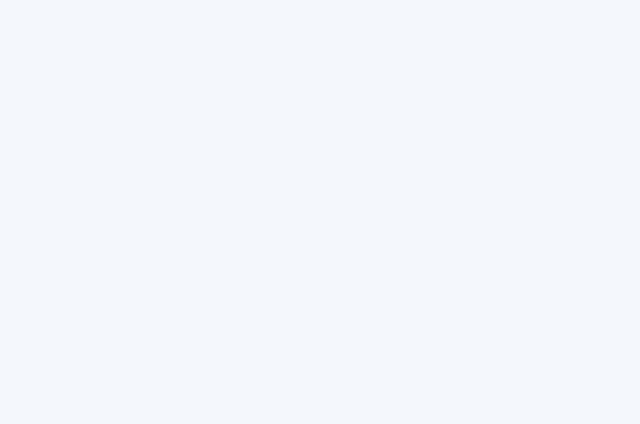
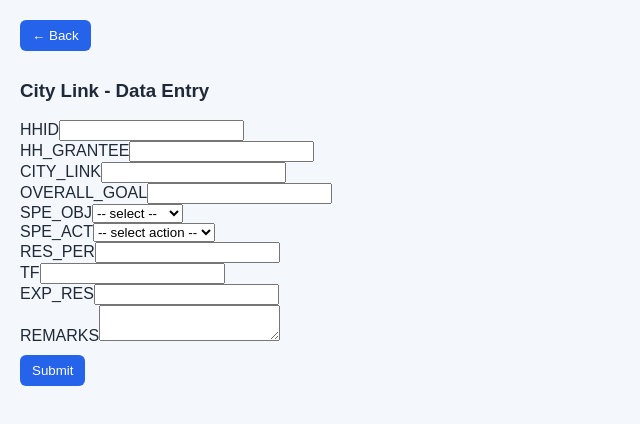
Before and after one commit to Andrei12388/spreadsheet_reactform2026, a React (Vite) app: page /citylink in a window 1280 px wide. Before the commit this address had no page. Shown: the top 424 px of the page, without its empty margins (0-640 px from the left). Built offline with nearby package versions, Linux system fonts and the light colour scheme.

Commit message:
added new forM

```diff
--- a/src/App.jsx
+++ b/src/App.jsx
@@ -2,6 +2,7 @@ import { Routes, Route } from "react-router-dom"
 import Menu from "./Menu.jsx"
 import Form from "./Form.jsx"
 import Setting from "./Setting.jsx"
+import CityLinkForm from "./CityLinkForm.jsx"
 
 function App() {
   return (
@@ -11,6 +12,7 @@ function App() {
 
       {/* Main App page */}
       <Route path="/form" element={<Form />} />
+      <Route path="/citylink" element={<CityLinkForm />} />
        <Route path="/setting" element={<Setting />} />
     </Routes>
   )
--- /dev/null
+++ b/src/CityLinkForm.jsx
@@ -0,0 +1,152 @@
+import { useState } from "react";
+import { useLocation, useNavigate } from "react-router-dom";
+
+export default function CityLinkForm() {
+  const location = useLocation();
+  const navigate = useNavigate();
+
+  const API_URL =
+    "https://script.google.com/macros/s/AKfycbysXQn2HtAnUpqKEjU2l-2XhYqZxdrIk2J1o0YwsQQPlcFQdQhoC7uISMLfTpV_JmU3Cg/exec";
+
+  const [formData, setFormData] = useState({
+    HHID: "",
+    HH_GRANTEE: "",
+    CITY_LINK: "",
+    OVERALL_GOAL: "",
+    SPE_OBJ: "",
+    SPE_ACT: "",
+    RES_PER: "",
+    TF: "",
+    EXP_RES: "",
+    REMARKS: "",
+  });
+
+  const [message, setMessage] = useState("");
+  const [loading, setLoading] = useState(false);
+
+  function handleChange(e) {
+    const { name, value } = e.target;
+    setFormData(d => ({ ...d, [name]: value }));
+  }
+
+  async function handleSubmit(e) {
+    e.preventDefault();
+    if (!API_URL) return setMessage("No API URL configured");
+
+    if (!formData.HHID) return setMessage("HHID is required");
+
+    setLoading(true);
+    setMessage("");
+
+    try {
+      const res = await fetch(API_URL, {
+        method: "POST",
+        headers: { "Content-Type": "application/json" },
+        body: JSON.stringify({ action: "add", data: formData }),
+      });
+
+      const result = await res.json();
+      if (result.status === "success") {
+        setMessage("Submitted successfully");
+        setFormData({
+          HHID: "",
+          HH_GRANTEE: "",
+          CITY_LINK: "",
+          OVERALL_GOAL: "",
+          SPE_OBJ: "",
+          SPE_ACT: "",
+          RES_PER: "",
+          TF: "",
+          EXP_RES: "",
+          REMARKS: "",
+        });
+      } else {
+        setMessage(result.message || "Submission failed");
+      }
+    } catch (err) {
+      console.error(err);
+      setMessage("Network or server error");
+    }
+
+    setLoading(false);
+  }
+
+  return (
+    <div style={{ padding: 20 }}>
+      <button onClick={() => navigate(-1)} style={{ marginBottom: 10 }}>
+        ← Back
+      </button>
+
+      <h3>City Link - Data Entry</h3>
+
+      <form onSubmit={handleSubmit}>
+        <div>
+          <label>HHID</label>
+          <input name="HHID" value={formData.HHID} onChange={handleChange} />
+        </div>
+
+        <div>
+          <label>HH_GRANTEE</label>
+          <input name="HH_GRANTEE" value={formData.HH_GRANTEE} onChange={handleChange} />
+        </div>
+
+        <div>
+          <label>CITY_LINK</label>
+          <input name="CITY_LINK" value={formData.CITY_LINK} onChange={handleChange} />
+        </div>
+
+        <div>
+          <label>OVERALL_GOAL</label>
+          <input name="OVERALL_GOAL" value={formData.OVERALL_GOAL} onChange={handleChange} />
+        </div>
+
+        <div>
+          <label>SPE_OBJ</label>
+          <select name="SPE_OBJ" value={formData.SPE_OBJ} onChange={handleChange}>
+            <option value="">-- select --</option>
+            <option value="OBJ_A">Objective A</option>
+            <option value="OBJ_B">Objective B</option>
+            <option value="OBJ_C">Objective C</option>
+          </select>
+        </div>
+
+        <div>
+          <label>SPE_ACT</label>
+          <select name="SPE_ACT" value={formData.SPE_ACT} onChange={handleChange}>
+            <option value="">-- select action --</option>
+            <option value="ACT_1">Action 1</option>
+            <option value="ACT_2">Action 2</option>
+            <option value="ACT_3">Action 3</option>
+          </select>
+        </div>
+
+        <div>
+          <label>RES_PER</label>
+          <input name="RES_PER" value={formData.RES_PER} onChange={handleChange} />
+        </div>
+
+        <div>
+          <label>TF</label>
+          <input name="TF" value={formData.TF} onChange={handleChange} />
+        </div>
+
+        <div>
+          <label>EXP_RES</label>
+          <input name="EXP_RES" value={formData.EXP_RES} onChange={handleChange} />
+        </div>
+
+        <div>
+          <label>REMARKS</label>
+          <textarea name="REMARKS" value={formData.REMARKS} onChange={handleChange} />
+        </div>
+
+        <div style={{ marginTop: 10 }}>
+          <button type="submit" disabled={loading}>
+            {loading ? "Submitting..." : "Submit"}
+          </button>
+          <span style={{ marginLeft: 10 }}>{message}</span>
+        </div>
+      </form>
+    </div>
+  );
+}
--- a/src/Menu.jsx
+++ b/src/Menu.jsx
@@ -2,17 +2,11 @@ import { useEffect, useState } from "react";
 import { useNavigate } from "react-router-dom";
 
 function Menu() {
-  const API_URL_MILING =
-    "https://script.google.com/macros/s/AKfycbyhvp4QYamq0xhSA6ZdwvOTsnaAbfKl8sw6J_RjGGE00O4yHJCTvhUe1tfUT2MR7A78yA/exec";
-
-  const API_URL_DISTRICT4 =
-    "https://script.google.com/macros/s/AKfycbxgjvQUYNBY5tCfufH2RV03dw9Nr6juE1Ks3uefXuYrkcH2D7mjPDHy9LCSm7IITivR/exec";
-
-  const API_URL_DISTRICT3 =
-    "https://script.google.com/macros/s/AKfycbzHDKXz0VW0S5XQp29iXCuWItPXPmF-X-9rDlNHPnikVYi0WMKKatgcXRi6fivYBWQJgQ/exec";
-
-  const API_URL_HOLYSPIRIT =
-    "https://script.google.com/macros/s/AKfycbxkYOjPjlKvQxPMZg3aSnw1CZV4yDdP0eI42_C-Rwjgg75UokVS8s2b6AeEvSZ4ZMNuAA/exec";
+  // Proxy paths (dev server proxies these to the real Google Apps Script endpoints)
+  const API_URL_MILING = "/api/miling";
+  const API_URL_DISTRICT4 = "/api/district4";
+  const API_URL_DISTRICT3 = "/api/district3";
+  const API_URL_HOLYSPIRIT = "/api/holyspirit";
 
   const navigate = useNavigate();
 
@@ -130,6 +124,19 @@ function Menu() {
         >
           <h2>↓</h2>
           <p>Please click or tap your destination.</p>
+        </div>
+        {/* City Link Form quick access */}
+        <div style={{ marginTop: 20 }}>
+          <button
+            style={{ width: 200, height: 40, backgroundColor: "#4b5563", color: "white" }}
+            onClick={() => {
+              // Use district3 API by default for City Link entries
+              sessionStorage.setItem("API_URL", API_URL_DISTRICT3);
+              navigate("/citylink", { state: { API_URL: API_URL_DISTRICT3 } });
+            }}
+          >
+            City Link Form
+          </button>
         </div>
 
         <br />
--- a/vite.config.js
+++ b/vite.config.js
@@ -1,18 +1,37 @@
 import { defineConfig } from "vite";
 import react from "@vitejs/plugin-react";
-
-const GAS_URL =
-  "https://script.google.com/macros/s/AKfycbw27WsSfSa1I61vxeScMoejyWLm6CY2QaoFImfjylGyHDgHEwEOaXUujDGWgTSdtzHG/exec";
 
 export default defineConfig({
   plugins: [react()],
   server: {
     proxy: {
-      "/api": {
-        target: GAS_URL,
+      "/api/miling": {
+        target:
+          "https://script.google.com/macros/s/AKfycbyhvp4QYamq0xhSA6ZdwvOTsnaAbfKl8sw6J_RjGGE00O4yHJCTvhUe1tfUT2MR7A78yA/exec",
         changeOrigin: true,
         secure: true,
-        rewrite: (path) => path.replace(/^\/api/, "")
+        rewrite: (path) => path.replace(/^\/api\/miling/, "")
+      },
+      "/api/district4": {
+        target:
+          "https://script.google.com/macros/s/AKfycbxgjvQUYNBY5tCfufH2RV03dw9Nr6juE1Ks3uefXuYrkcH2D7mjPDHy9LCSm7IITivR/exec",
+        changeOrigin: true,
+        secure: true,
+        rewrite: (path) => path.replace(/^\/api\/district4/, "")
+      },
+      "/api/district3": {
+        target:
+          "https://script.google.com/macros/s/AKfycbzHDKXz0VW0S5XQp29iXCuWItPXPmF-X-9rDlNHPnikVYi0WMKKatgcXRi6fivYBWQJgQ/exec",
+        changeOrigin: true,
+        secure: true,
+        rewrite: (path) => path.replace(/^\/api\/district3/, "")
+      },
+      "/api/holyspirit": {
+        target:
+          "https://script.google.com/macros/s/AKfycbxkYOjPjlKvQxPMZg3aSnw1CZV4yDdP0eI42_C-Rwjgg75UokVS8s2b6AeEvSZ4ZMNuAA/exec",
+        changeOrigin: true,
+        secure: true,
+        rewrite: (path) => path.replace(/^\/api\/holyspirit/, "")
       }
     }
   }
```
